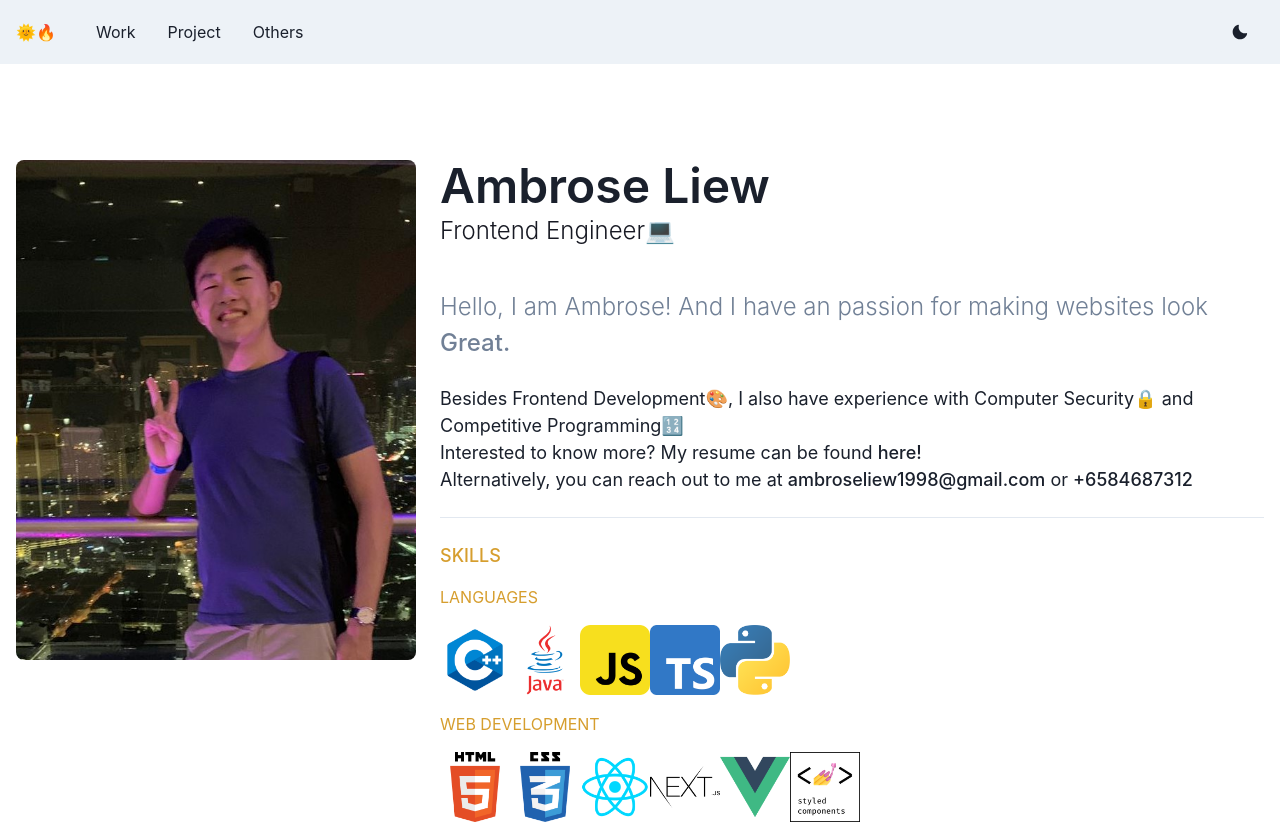
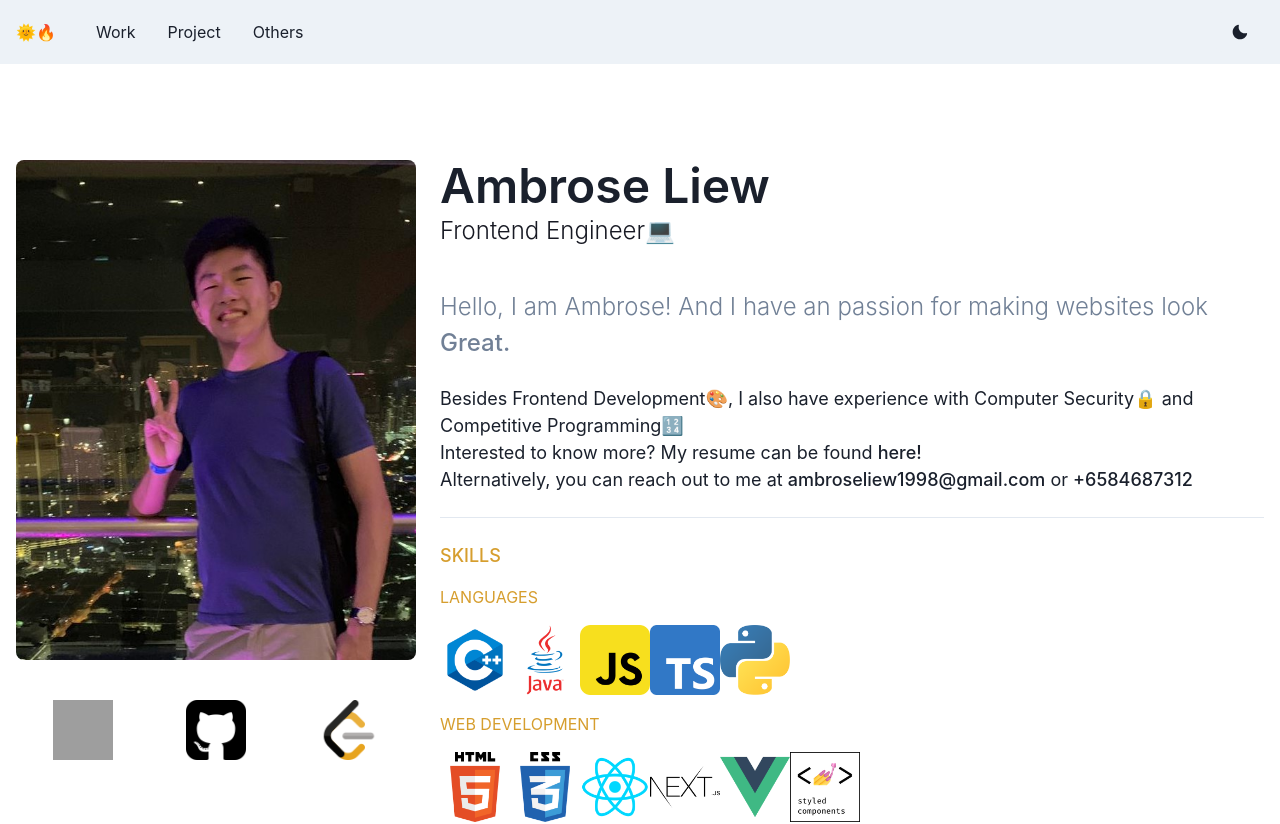
Before and after one commit to MorningLit/portfolio3, a Next.js app: page / in a window 1280 px wide. Shown: the top 824 px of the page. Built offline with nearby package versions, Linux system fonts and the light colour scheme; grey boxes are pictures that could not be loaded.

Commit message:
Add social links

```diff
--- a/components/Introduction/Introduction.tsx
+++ b/components/Introduction/Introduction.tsx
@@ -1,32 +1,26 @@
 import {
   Box,
-  chakra,
   Container,
   Stack,
   Text,
   Image,
   Flex,
-  VStack,
-  Button,
   Heading,
-  SimpleGrid,
   Grid,
   GridItem,
   StackDivider,
   useColorModeValue,
-  VisuallyHidden,
-  List,
-  ListItem,
-  Link,
 } from "@chakra-ui/react";
 import IntroductionText from "./IntroductionText";
-import SkillsSet from "./SkillsSet";
+import SkillsSet from "./Skills/SkillsSet";
+import SocialsSet from "./Socials/SocialsSet";
 
 export default function Intro() {
   return (
     <Container maxW={"7xl"}>
       <Grid templateColumns="repeat(3, 1fr)" gap={6} py={{ base: 18, md: 24 }}>
         <GridItem colSpan={{ base: 3, lg: 1 }}>
+          <Flex flexDir={"column"}>
             <Image
               rounded={"lg"}
               alt={"Ambrose's Photo"}
@@ -36,6 +30,8 @@ export default function Intro() {
               w={"100%"}
               h={{ base: "100%", lg: "500px" }}
             />
+            <SocialsSet />
+          </Flex>
         </GridItem>
         <GridItem colSpan={{ base: 3, lg: 2 }}>
           <Stack spacing={{ base: 6, md: 10 }}>
--- /dev/null
+++ b/components/Introduction/Socials/SocialIcon.tsx
@@ -0,0 +1,17 @@
+import Image from "next/image";
+import { SocialProps } from "./SocialsSet";
+import { Link } from "@chakra-ui/react";
+
+const SocialIcon = ({ name, link }: SocialProps) => {
+  return (
+    <Link href={link} target="_blank" rel="noreferrer nofollow">
+      <Image
+        width={"60px"}
+        height={"60px"}
+        src={`/icons/${name}.png`}
+        alt={name}
+      />
+    </Link>
+  );
+};
+export default SocialIcon;
--- /dev/null
+++ b/components/Introduction/Socials/SocialsSet.tsx
@@ -0,0 +1,23 @@
+import { Flex } from "@chakra-ui/react";
+import SocialIcon from "./SocialIcon";
+
+export interface SocialProps {
+  name: string;
+  link: string;
+}
+
+const SocialsSet = () => {
+  const socialsNames: SocialProps[] = [
+    { name: "LinkedIn", link: "https://www.linkedin.com/in/ambrose-liew/" },
+    { name: "GitHub", link: "https://github.com/MorningLit" },
+    { name: "LeetCode", link: "https://leetcode.com/MorningLit/" },
+  ];
+  return (
+    <Flex justifyContent={"space-around"} pt={{ base: 8, lg: 10 }}>
+      {socialsNames.map(({ name, link }) => (
+        <SocialIcon key={name} name={name} link={link} />
+      ))}
+    </Flex>
+  );
+};
+export default SocialsSet;
```
Also changed, not shown: components/Introduction/Skills/SkillIcon.tsx (renamed from components/Introduction/SkillIcon.tsx), components/Introduction/Skills/SkillsSet.tsx (renamed from components/Introduction/SkillsSet.tsx). Lines whose indentation alone changed are shown as unchanged.
